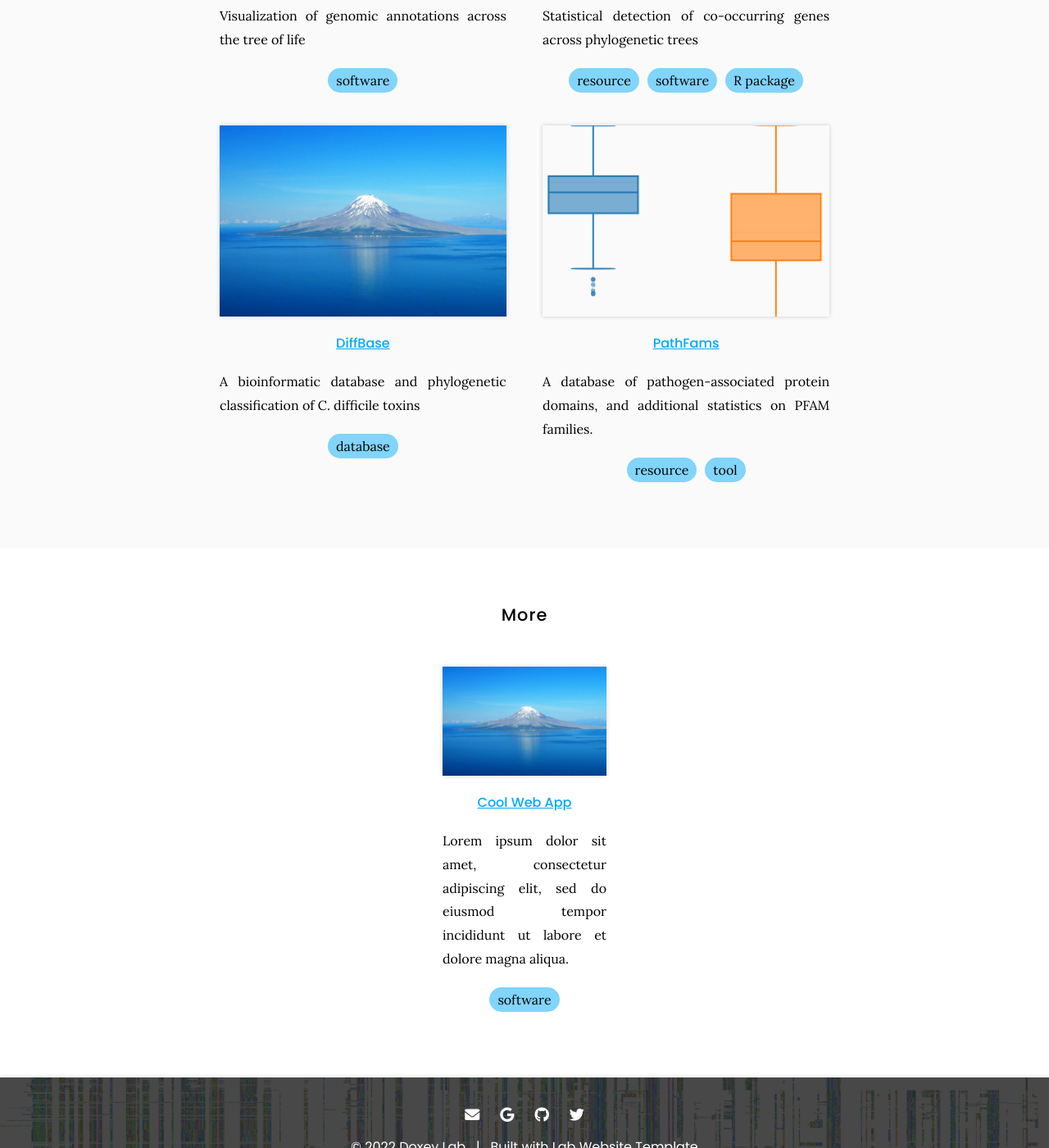
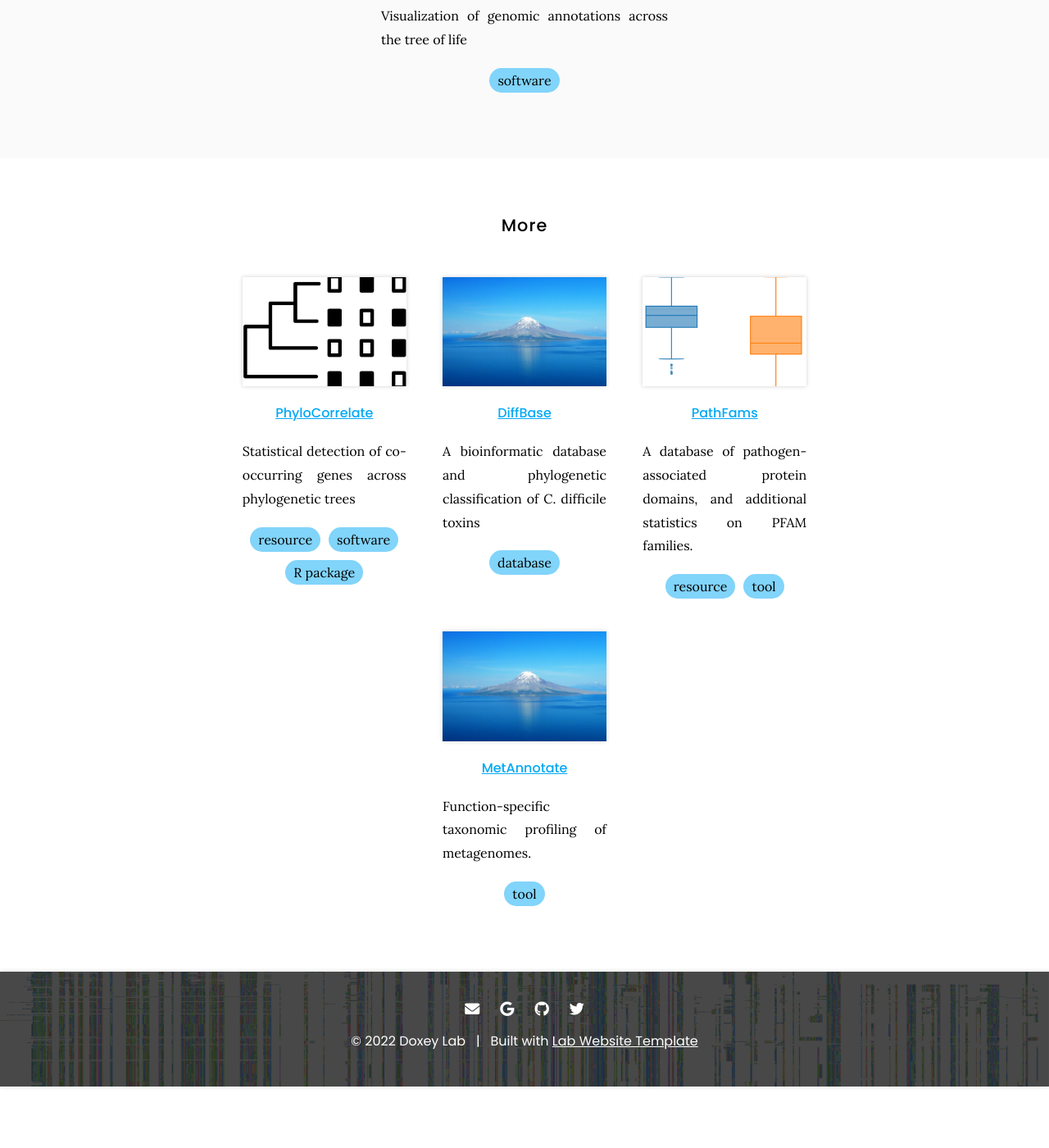
Before and after one commit to doxeylab/doxeylab-website, a Jekyll site: the page built from tools/index.md, in a window 1280 px wide and 1400 px high, scrolled down 870 px. Shown: the whole window at 82% size. Built offline with Jekyll 4.4.1, drawn with Linux system fonts in a browser that asks for light colours; after the commit the page ends 2195 px from its top, so only the background shows below that.

Commit message:
Update tools.yaml

```diff
--- a/_data/tools.yaml
+++ b/_data/tools.yaml
@@ -7,7 +7,7 @@
     - software
 
 - title: PhyloCorrelate
-  group: featured
+  group: more
   image: images/phylocorrelate.png
   link: https://phylocorrelate.uwaterloo.ca/
   description: Statistical detection of co-occurring genes across phylogenetic trees
@@ -17,7 +17,7 @@
     - R package
 
 - title: DiffBase
-  group: featured
+  group: more
   image: images/photo.jpg
   link: https://diffbase.uwaterloo.ca/
   description: A bioinformatic database and phylogenetic classification of C. difficile toxins
@@ -25,7 +25,7 @@
     - database
 
 - title: PathFams
-  group: featured
+  group: more
   image: images/pathfams.png
   link: https://pathfams.uwaterloo.ca
   description: A database of pathogen-associated protein domains, and additional statistics on PFAM families.
@@ -33,11 +33,10 @@
     - resource
     - tool
 
-- title: Cool Web App
+- title: MetAnnotate
   group: more
   image: images/photo.jpg
-  link: https://github.com/
-  description: Lorem ipsum dolor sit amet, consectetur adipiscing elit, sed do eiusmod tempor incididunt ut labore et dolore magna aliqua.
-  repo: greenelab/lab-website-template
+  link: https://bitbucket.org/doxeylab/metannotate
+  description: Function-specific taxonomic profiling of metagenomes.
   tags:
-    - software
+    - tool
```
